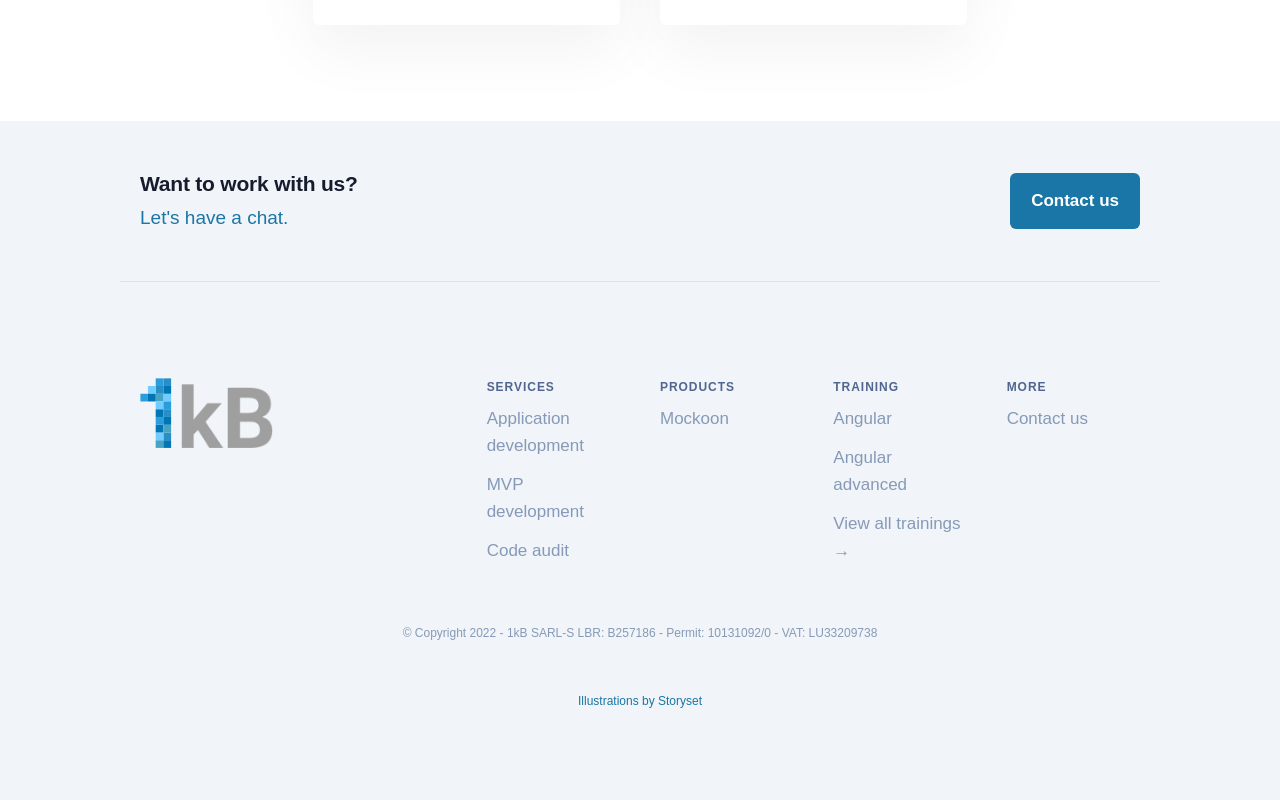
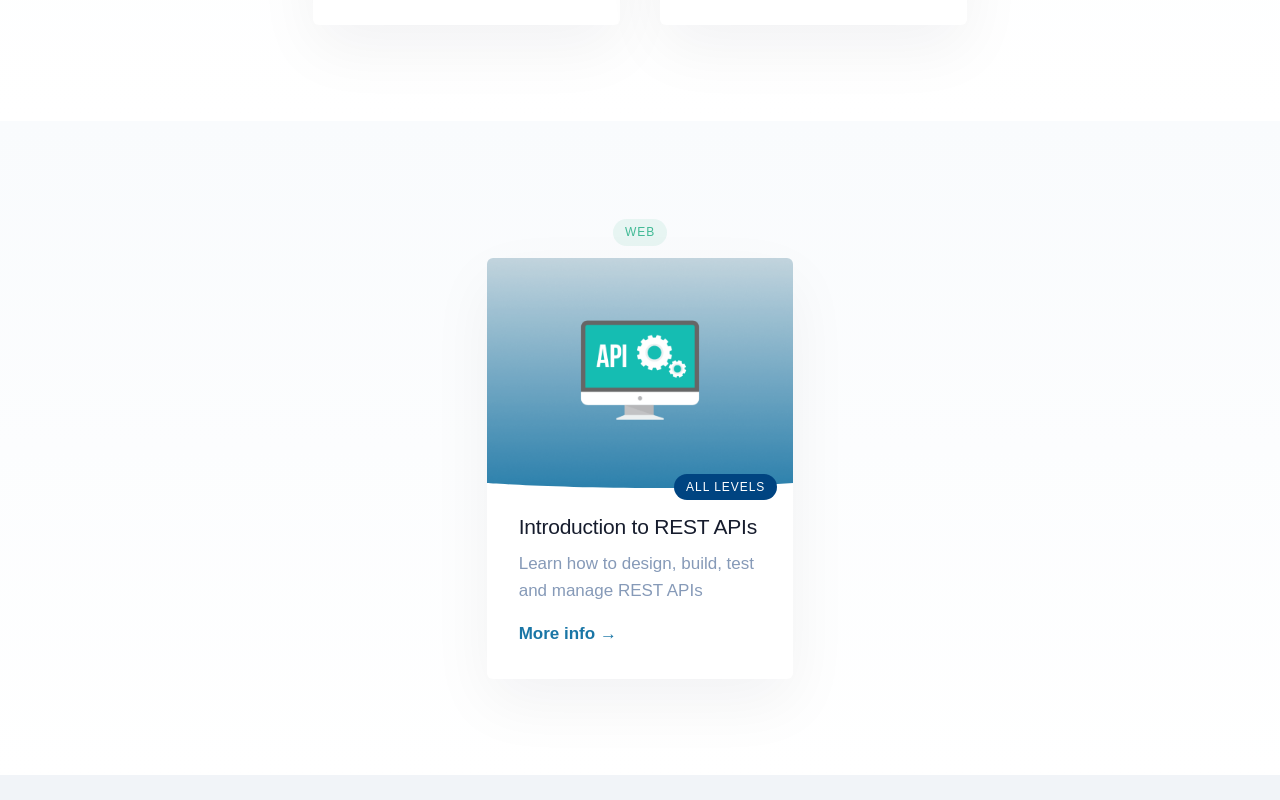
Before and after one commit to 255kb/1kb.software, a Next.js app: page /trainings in a window 1280 px wide. Shown: the part 1420-2220 px from the top of the page. Built offline with nearby package versions, Linux system fonts and the light colour scheme.

Commit message:
Add API training

```diff
--- a/components/footer.tsx
+++ b/components/footer.tsx
@@ -82,6 +82,14 @@ const Footer: FunctionComponent = function (props) {
                   </a>
                 </li>
                 <li className="mb-3">
+                  <a
+                    href="/trainings/introduction-rest-apis/"
+                    className="text-reset"
+                  >
+                    Introduction to REST APIs
+                  </a>
+                </li>
+                <li className="mb-3">
                   <a href="/trainings/" className="text-reset">
                     View all trainings →
                   </a>
@@ -89,7 +97,7 @@ const Footer: FunctionComponent = function (props) {
               </ul>
             </div>
             <div className="col-6 col-md-4 col-lg-2">
-              <h6 className="fw-bold text-uppercase text-gray-700">More</h6>
+              <h6 className="fw-bold text-uppercase text-gray-700">About</h6>
 
               <ul className="list-unstyled text-muted mb-0">
                 <li className="mb-3">
--- a/pages/trainings/[slug].tsx
+++ b/pages/trainings/[slug].tsx
@@ -239,7 +239,6 @@ const TrainingDetails: FunctionComponent<{ training: Training }> = ({
 
                   <a
                     href="/contact#form"
-                    target="_blank"
                     rel="noopener"
                     className="fw-bold fs-sm text-decoration-none"
                   >
--- a/pages/trainings/index.tsx
+++ b/pages/trainings/index.tsx
@@ -98,6 +98,7 @@ const TrainingIndex: FunctionComponent = () => {
                 </div>
               </div>
             </div>
+
             <div className="col-12 col-md-4">
               <div className="card shadow-light-lg mb-6 mb-md-0 lift lift-lg">
                 <img
@@ -147,6 +148,64 @@ const TrainingIndex: FunctionComponent = () => {
           </div>
         </div>
       </section>
+      <section className="py-8 py-md-11 bg-gradient-light-white">
+        <div className="container">
+          <div className="row justify-content-center">
+            <div className="col-12 col-md-10 col-lg-8 text-center">
+              <span className="badge rounded-pill bg-success-soft mb-3">
+                <span className="h6 text-uppercase">Web</span>
+              </span>
+            </div>
+          </div>
+          <div className="row justify-content-center">
+            <div className="col-12 col-md-4">
+              <div className="card shadow-light-lg mb-6 mb-md-0 lift lift-lg">
+                <img
+                  src="/images/trainings/introduction-rest-apis-header.png"
+                  alt="API word and cog logo"
+                  className="card-img-top"
+                />
+
+                <div className="position-relative">
+                  <div className="shape shape-bottom shape-fluid-x svg-shim text-white">
+                    <svg
+                      viewBox="0 0 2880 48"
+                      fill="none"
+                      xmlns="http://www.w3.org/2000/svg"
+                    >
+                      <path
+                        d="M0 48h2880V0h-720C1442.5 52 720 0 720 0H0v48z"
+                        fill="currentColor"
+                      ></path>
+                    </svg>
+                  </div>
+                </div>
+
+                <div className="card-body position-relative">
+                  <div className="position-relative text-end mt-n8 me-n4 mb-3">
+                    <span className="badge rounded-pill bg-primary-desat">
+                      <span className="h6 text-uppercase">All levels</span>
+                    </span>
+                  </div>
+
+                  <h3>Introduction to REST APIs</h3>
+
+                  <p className="text-muted">
+                    Learn how to design, build, test and manage REST APIs
+                  </p>
+
+                  <a
+                    href="/trainings/introduction-rest-apis/"
+                    className="fw-bold text-decoration-none"
+                  >
+                    More info →
+                  </a>
+                </div>
+              </div>
+            </div>
+          </div>
+        </div>
+      </section>
     </Layout>
   );
 };
```
Also changed, not shown: data/trainings.ts (+94 -2 lines), public/images/trainings/introduction-rest-apis-header.png (added), public/images/trainings/introduction-rest-apis-logo.png (added).
